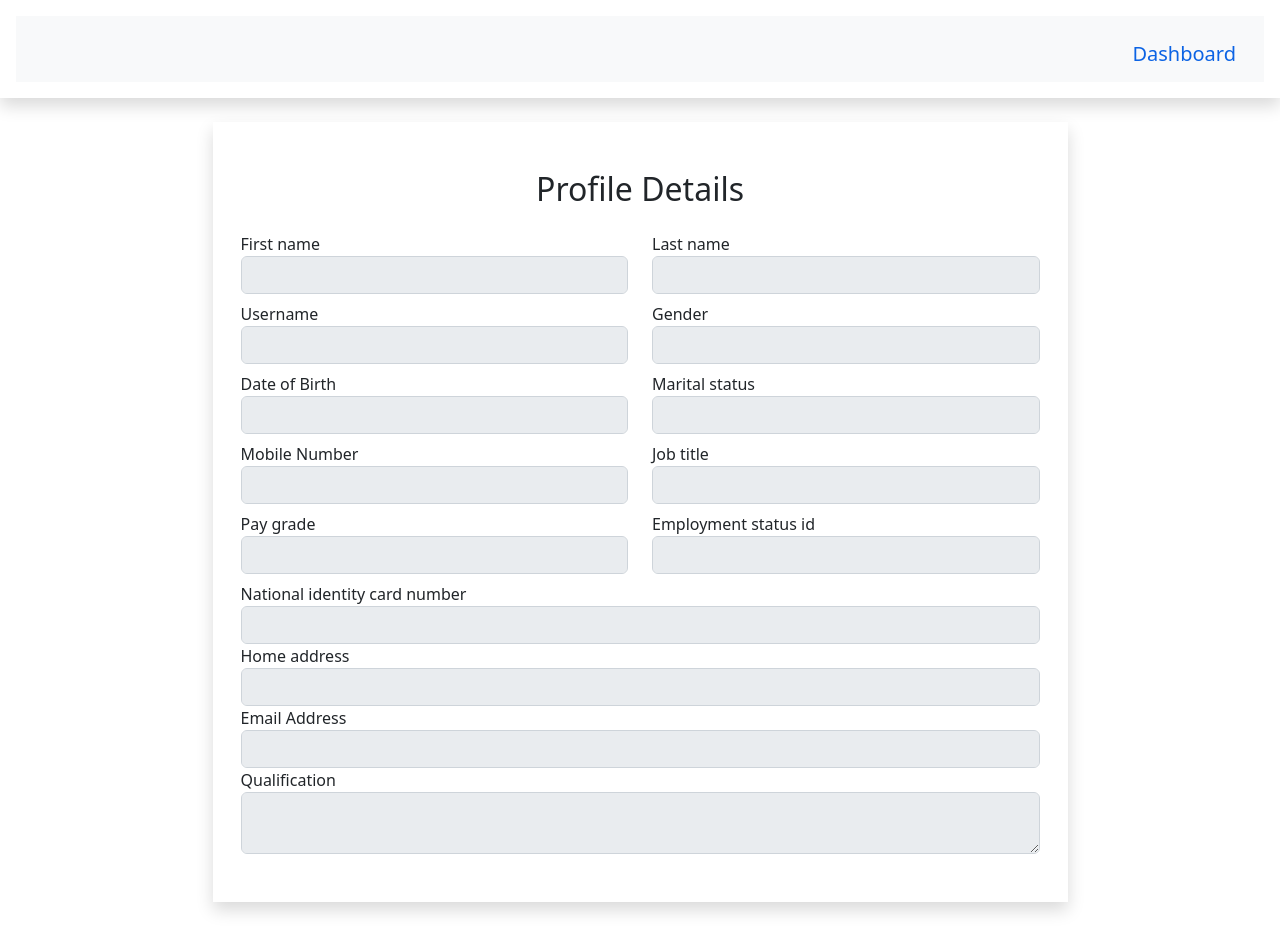
After one commit to dinushaAsamarakoon/HRM_System-DBS, a PHP site: template app/views/profile/view.php in a window 1280 px wide. The commit adds this page. Run offline with PHP 8.4, Linux system fonts and the light colour scheme; the template is opened without the code that fills it, so the values that code supplies are empty; some libraries are stand-ins or nearby versions.

Commit message:
Modify nmemployee profile page

```diff
--- a/app/controllers/Profile.php
+++ b/app/controllers/Profile.php
@@ -13,4 +13,9 @@ class Profile extends Controller {
         $this->view->render('profile/index');
     }
 
+    public function viewAction($id) {
+        $this->view->profile = $this->EmployeeModel->getPersonalInfo($id);
+        $this->view->render('profile/view');
+    }
+
 }
--- a/app/views/dashboard/nmemployee.php
+++ b/app/views/dashboard/nmemployee.php
@@ -69,7 +69,7 @@
 
 
             <li>
-                <a href="<?= SROOT ?>Profile/display/<?= $this->id; ?>"><i class="fa-solid fa-user"></i> Profile </a>
+                <a href="<?= SROOT ?>Profile/view/<?= $this->id; ?>"><i class="fa-solid fa-user"></i> Profile </a>
             </li>
             <li>
                 <a onclick="showNotifications()">
--- /dev/null
+++ b/app/views/profile/view.php
@@ -0,0 +1,116 @@
+<!doctype html>
+<html lang="en">
+<head>
+    <?php
+
+    require_once(ROOT . DS . 'app' . DS . 'views' . DS . 'header' . DS . 'headerFile.php');
+    ?>
+    <title>Profile</title>
+</head>
+<body>
+<div class="shadow p-3"  >
+    <nav class="navbar navbar-expand-lg bg-light" >
+        <div class = "container-fluid">
+            <button class="navbar-toggler" type="button" data-bs-toggle="collapse"  data-bs-target="#navbarScroll" aria-controls="navbarScroll" aria-expanded="false" aria-label="Toggle navigation">
+                <span class="navbar-toggler-icon"></span>
+            </button>
+
+            <div class="collapse navbar-collapse justify-content-end  " id="navbarScroll" style="padding-top: 9px;height: 50px;">
+
+                <ul class="nav  " id="pills-tab" role="tablist">
+                    <li class="nav-item">
+                        <a class="nav-link active " id="pills-dashboard-tab" data-toggle="pill" href="<?=SROOT?><?=Session::get('dashboard')?>" role="tab" aria-controls="pills-logout" aria-selected="true" style="color: #0c63e4;font-size: 20px;" >Dashboard</a>
+                    </li>
+                </ul>
+
+            </div>
+        </div>
+    </nav>
+
+</div>
+<div class="container rounded bg-white mt-4 mb-5 ">
+    <div class="row justify-content-center">
+        <div class="col-md-9 border-right shadow text_area" >
+            <div class="p-3 py-5">
+                <div class="d-flex justify-content-center align-items-center mb-3">
+                    <h2 class="text-center">Profile Details</h2>
+                </div>
+
+                <?php $p = (array) $this->profile[0];
+//                dnd($p);?>
+                <form>
+
+                <div class="row mt-1" >
+                    <div class="col-md-6"><label class="labels">First name</label><input type="text" class="form-control" id='fname'  value="<?php echo $p["first_name"];?>" disabled></div>
+                    <div class="col-md-6"><label class="labels">Last name</label><input type="text" class="form-control" id="lname" value="<?php echo $p["last_name"];?>" disabled></div>
+                </div>
+                    <div class="row mt-2" >
+                    <div class="col-md-6"><label class="labels">Username</label><input type="text" class="form-control" id="uname" value="<?php echo $p["username"];?>" disabled></div>
+                    <div class="col-md-6"><label class="labels">Gender</label><input type="text" class="form-control" id="gender" value="<?php echo $p["gender"];?>" disabled></div>
+                </div>
+                <div class="row mt-2" >
+                    <div class="col-md-6"><label class="labels">Date of Birth</label><input type="text" class="form-control" id="dob" value="<?php echo $p["birth_date"];?>" disabled></div>
+                    <div class="col-md-6"><label class="labels">Marital status</label><input type="text" class="form-control" id="martial" value="<?php echo $p["marital_status"];?>" disabled></div>
+                </div>
+
+
+                <div class="row mt-2 ">
+                    <div class="col-md-6"><label class="labels">Mobile Number</label><input type="text" class="form-control" id="mob_num" value="<?php echo $p["phone_number"];?>" disabled></div>
+                    <div class="col-md-6"><label class="labels">Job title</label><input type="text" class="form-control"  id="job_title" value="<?php echo $p['job_title'] ?>" disabled></div>
+
+                </div>
+                <div class="row mt-2 ">
+                    <div class="col-md-6"><label class="labels">Pay grade</label><input type="text" class="form-control"  id="pay_grade" value="<?php echo $p['pay_grade'] ?>" disabled></div>
+                    <div class="col-md-6"><label class="labels">Employment status id</label><input type="text" class="form-control"  id="emp_status" value="<?php echo $p["emp_status"];?>" disabled></div>
+                </div>
+                <div class="row mt-2" >
+                    <div class="col-md-12"><label class="labels">National identity card number</label><input type="text" class="form-control"  id="id_num" value="" disabled></div>
+                    <div class="col-md-12"><label class="labels">Home address</label><input type="text" class="form-control"  id="address" value="<?php echo $p["address"];?>" disabled></div>
+                    <div class="col-md-12"><label class="labels">Email Address</label><input type="text" class="form-control" id="email" value="<?php echo $p["email"];?>" disabled></div>
+                    <div class="col-md-12"><label class="labels">Qualification</label><textarea type="text" class="form-control" id="qualification" placeholder="" disabled style="place"><?php echo $p["qualification"];?></textarea></div>
+                </div>
+
+                </form>
+            </div>
+
+            <div class="row mb-3 me-3" id="btnsub" style="display: none">
+                <div class="col-md-12 d-flex justify-content-end">
+                    <button type="submit" class="btn btn-primary w-25" name="submit"
+                            style=" background: rgb(2,0,36);background: linear-gradient(90deg, rgba(2,0,36,1) 0%, rgba(9,9,121,1) 0%, rgba(93,13,220,0.5691410353203781) 0%, rgba(0,57,255,0.8128385143119747) 0%); ">
+                        Submit
+                    </button>
+                </div>
+            </div>
+
+        </div>
+
+    </div>
+
+</div>
+</div>
+
+<script>
+
+    document.getElementById('btnedit').addEventListener("click", () => {
+        document.getElementById('btnsub').style.display = 'block';
+        document.getElementById('gender').disabled = false;
+        document.getElementById('dob').disabled = false;
+        document.getElementById('martial').disabled = false;
+        document.getElementById('email').disabled = false;
+        document.getElementById('address').disabled = false;
+        document.getElementById('qualification').disabled = false;
+        document.getElementById('id_num').disabled = false;
+        document.getElementById('pay_grade').disabled = false;
+        document.getElementById('emp_status').disabled = false;
+        document.getElementById('mob_num').disabled = false;
+        document.getElementById('job_title').disabled = false;
+        document.getElementById('fname').disabled = false;
+        document.getElementById('lname').disabled = false;
+        document.getElementById('uname').disabled = false;
+
+
+    });
+</script>
+
+</body>
+</html>
```
